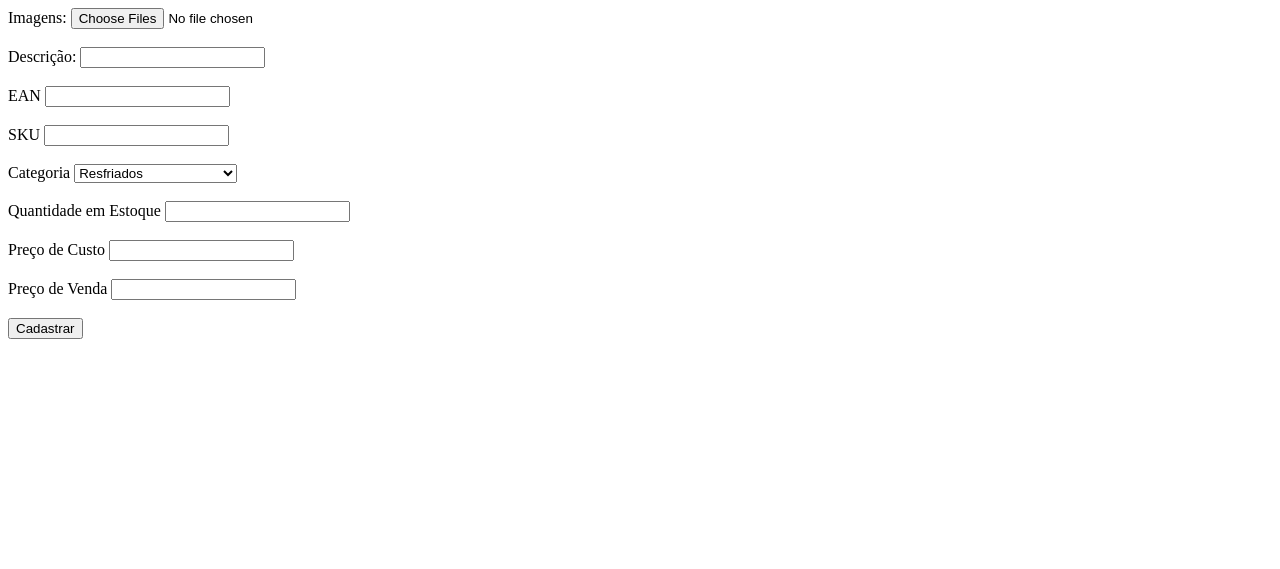
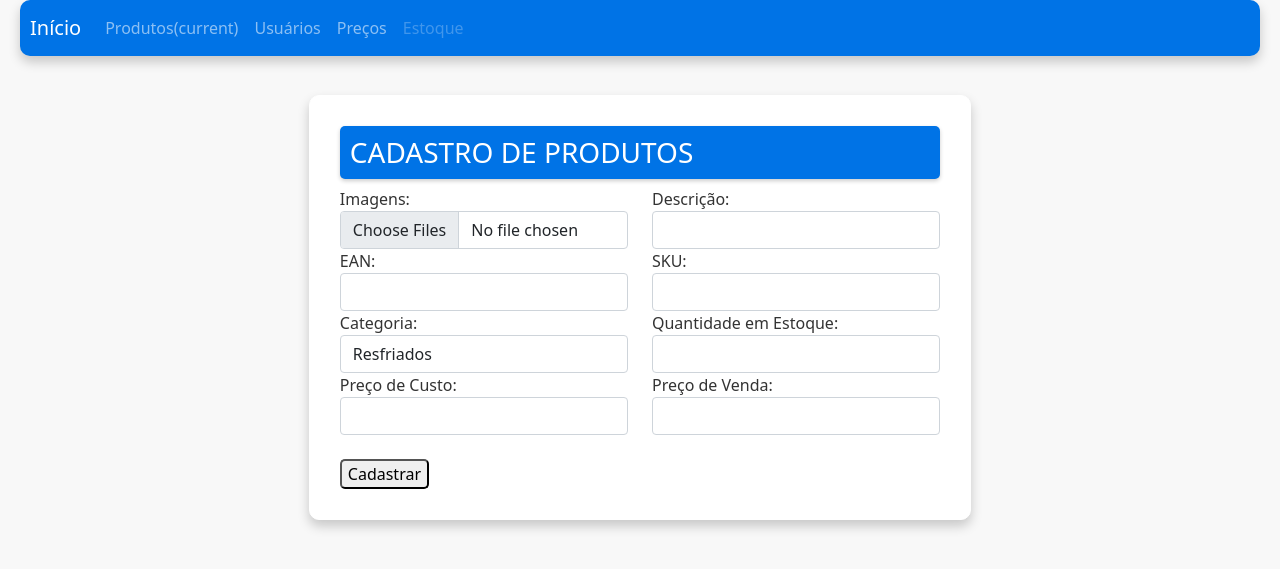
Before and after one commit to petraiosklytometis/tumnus, a Django app: page /estoque/add_produto/ in a window 1280 px wide. Shown: the top 569 px of the page. Run offline with Django 4.2, Linux system fonts and the light colour scheme; data comes from the database, SQL or seed files in the repository; both versions use the stored data as it was after the commit.

Commit message:
:paintbrush: style: update templates

```diff
--- a/estoque/templates/add_produto.html
+++ b/estoque/templates/add_produto.html
@@ -1,57 +1,81 @@
+{% extends 'base.html' %}
+
+{% block 'body' %}
+<div class="container mt-4 mb-4">
+    <div class="row">
+        <div class="col-md-8 mx-auto">
             <form
                 action="{% url 'add_produto' %}"
                 method="POST"
                 enctype="multipart/form-data"
+                class="contact-form"
             >
                 {% csrf_token %}
-
-  <label>Imagens:</label>
-  <input type="file" name="imagens" multiple />
-  <br />
-  <br />
-  <label>Descrição:</label>
-  <input type="text" name="descricao" />
-  <br />
-  <br />
-  <label>EAN</label>
-  <input type="number" name="ean" />
-  <br />
-  <br />
-  <label>SKU</label>
-  <input type="text" name="sku" />
-  <br />
-  <br />
-  <label>Categoria</label>
-  <select name="categoria">
+                <h3 class="form-title">CADASTRO DE PRODUTOS</h3> <!-- Adicionei a classe "form-title" -->
+                <div class="row">
+                    <div class="col-md-6">
+                        <label for="imagens">Imagens:</label>
+                        <input type="file" name="imagens" id="imagens" class="form-control" multiple />
+                    </div>
+                    <div class="col-md-6">
+                        <label for="descricao">Descrição:</label>
+                        <input type="text" name="descricao" id="descricao" class="form-control" />
+                    </div>
+                </div>
+                <div class="row">
+                    <div class="col-md-6">
+                        <label for="ean">EAN:</label>
+                        <input type="number" name="ean" id="ean" class="form-control" />
+                    </div>
+                    <div class="col-md-6">
+                        <label for="sku">SKU:</label>
+                        <input type="text" name="sku" id="sku" class="form-control" />
+                    </div>
+                </div>
+                <div class="row">
+                    <div class="col-md-6">
+                        <label for="categoria">Categoria:</label>
+                        <select name="categoria" id="categoria" class="form-control">
                             {% for categoria in categorias %}
                             <option value="{{categoria.id}}">{{categoria.titulo}}</option>
                             {% endfor %}
                         </select>
-  <br />
-  <br />
-  <label>Quantidade em Estoque</label>
-  <input type="number" name="quantidade" />
-  <br />
-  <br />
-  <label>Preço de Custo</label>
+                    </div>
+                    <div class="col-md-6">
+                        <label for="quantidade">Quantidade em Estoque:</label>
+                        <input type="number" name="quantidade" id="quantidade" class="form-control" />
+                    </div>
+                </div>
+                <div class="row">
+                    <div class="col-md-6">
+                        <label for="preco_custo">Preço de Custo:</label>
                         <input
                             type="number"
                             pattern="[0-9]+([,\.][0-4]+)?"
                             min="0"
                             step="any"
                             name="preco_custo"
+                            id="preco_custo"
+                            class="form-control"
                         />
-  <br />
-  <br />
-  <label>Preço de Venda</label>
+                    </div>
+                    <div class="col-md-6">
+                        <label for="preco_venda">Preço de Venda:</label>
                         <input
                             type="number"
                             pattern="[0-9]+([,\.][0-4]+)?"
                             min="0"
                             step="any"
                             name="preco_venda"
+                            id="preco_venda"
+                            class="form-control"
                         />
+                    </div>
+                </div>
                 <br />
-  <br />
-  <input type="submit" value="Cadastrar" />
+                <button type="submit" class="btnContact">Cadastrar</button>
             </form>
+        </div>
+    </div>
+</div>
+{% endblock %}
--- a/templates/base.html
+++ b/templates/base.html
@@ -5,7 +5,8 @@
 
     <meta charset="utf-8">
     <meta name="viewport" content="width=device-width, initial-scale=1, shrink-to-fit=no">
-    <link rel="stylesheet" href="https://cdn.jsdelivr.net/npm/bootstrap@4.6.2/dist/css/bootstrap.min.css" integrity="sha384-xOolHFLEh07PJGoPkLv1IbcEPTNtaed2xpHsD9ESMhqIYd0nLMwNLD69Npy4HI+N" crossorigin="anonymous">
+    <link href="https://cdn.jsdelivr.net/npm/bootstrap@5.0.1/dist/css/bootstrap.min.css" rel="stylesheet" integrity="sha384-+0n0xVW2eSR5OomGNYDnhzAbDsOXxcvSN1TPprVMTNDbiYZCxYbOOl7+AMvyTG2x" crossorigin="anonymous">
+    <script src="https://cdn.jsdelivr.net/npm/bootstrap@5.0.1/dist/js/bootstrap.bundle.min.js" integrity="sha384-gtEjrD/SeCtmISkJkNUaaKMoLD0//ElJ19smozuHV6z3Iehds+3Ulb9Bn9Plx0x4" crossorigin="anonymous"></script>
     <link rel="stylesheet" href="{% static 'usuarios/css/base.css' %}">
 
     {% block 'head' %}
@@ -13,23 +14,23 @@
     {% endblock %}
 
     <nav class="navbar navbar-expand-lg navbar-dark bg-nav">
-      <a class="navbar-brand" href="#">Navbar</a>
+      <a class="navbar-brand" href="#">Início</a>
       <button class="navbar-toggler" type="button" data-toggle="collapse" data-target="#navbarNav" aria-controls="navbarNav" aria-expanded="false" aria-label="Toggle navigation">
         <span class="navbar-toggler-icon"></span>
       </button>
       <div class="collapse navbar-collapse" id="navbarNav">
         <ul class="navbar-nav">
           <li class="nav-item active">
-            <a class="nav-link" href="#">Home <span class="sr-only">(current)</span></a>
+            <a class="nav-link" href="#">Produtos<span class="sr-only">(current)</span></a>
           </li>
           <li class="nav-item">
-            <a class="nav-link" href="#">Features</a>
+            <a class="nav-link" href="#">Usuários</a>
           </li>
           <li class="nav-item">
-            <a class="nav-link" href="#">Pricing</a>
+            <a class="nav-link" href="#">Preços</a>
           </li>
           <li class="nav-item">
-            <a class="nav-link disabled" href="#">Disabled</a>
+            <a class="nav-link disabled" href="#">Estoque</a>
           </li>
         </ul>
       </div>
--- a/templates/static/usuarios/css/base.css
+++ b/templates/static/usuarios/css/base.css
@@ -1,22 +1,77 @@
-.fundo{
-    background-color: #370994;
-    color: white;
+
+.navbar {
+    margin-left: 20px; /* Espaço à esquerda */
+    margin-right: 20px; /* Espaço à direita */
+    border-radius: 10px; /* Borda arredondada */
+    box-shadow: 0 6px 12px 0 rgba(0, 0, 0, 0.2); /* Sombra */
+    padding-left: 10px; /* Espaço à esquerda para afastar a primeira palavra */
 }
 
-.bg-nav{
-    background-color: #8C52FF;
+
+
+.form-title {
+    background-color: #0073e6; /* Azul */
+    color: #fff; /* Texto branco */
+    padding: 10px; /* Espaçamento interno */
+    border-radius: 5px; /* Borda arredondada */
+    box-shadow: 0px 2px 4px rgba(0, 0, 0, 0.2); /* Sombra para destacar o título */
 }
 
-.bg-hr{
-    background-color: black;
+.contact-form {
+    background: #fff;
+    margin-top: 2%;
+    margin-bottom: 5%;
+    width: 90%; /* Aumente a largura para 90% */
+    max-width: 800px; /* Defina um valor máximo para a largura */
+    padding: 30px;
+    border-radius: 10px; /* Borda arredondada */
+    box-shadow: 0 6px 12px 0 rgba(0, 0, 0, 0.2);
+    border: 1px solid #fff; /* Adicione a borda branca */
+    margin-left: auto; /* Centraliza horizontalmente */
+    margin-right: auto; /* Centraliza horizontalmente */
 }
 
-.bg-btn{
-    background-color: rgb(15, 109, 172);
-    color: white;
+.fundo {
+    background-color: #f8f8f8; /* Fundo mais claro */
+    color: #333; /* Texto escuro */
 }
 
-.bg-table{
-    background-color: #a8bfe1;
-    color: black;
+.bg-nav {
+    background-color: #0073e6; /* Azul */
 }
+
+.bg-hr {
+    background-color: #ddd; /* Cinza claro */
+}
+
+.bg-btn {
+    background-color: #4caf50; /* Verde */
+    color: #fff; /* Texto branco */
+}
+
+.bg-table {
+    background-color: #fff; /* Fundo branco */
+    color: #333; /* Texto escuro */
+}
+
+.btnContact {
+    border-radius: 5px; /* Borda arredondada */
+}
+
+.table {
+    width: 100%;
+    margin-top: 20px;
+    border-collapse: collapse;
+}
+
+.table th,
+.table td {
+    padding: 8px;
+    text-align: left;
+    border-bottom: 1px solid #ddd;
+}
+
+.table th {
+    background-color: #0073e6; /* Azul */
+    color: #fff; /* Texto branco */
+}
```
Also changed, not shown: usuarios/templates/cadastrar_vendedor.html (+14 -15 lines), db.sqlite3, media/imagem_produto/2023-09-12-72.jpg (added). Lines whose indentation alone changed are shown as unchanged.
